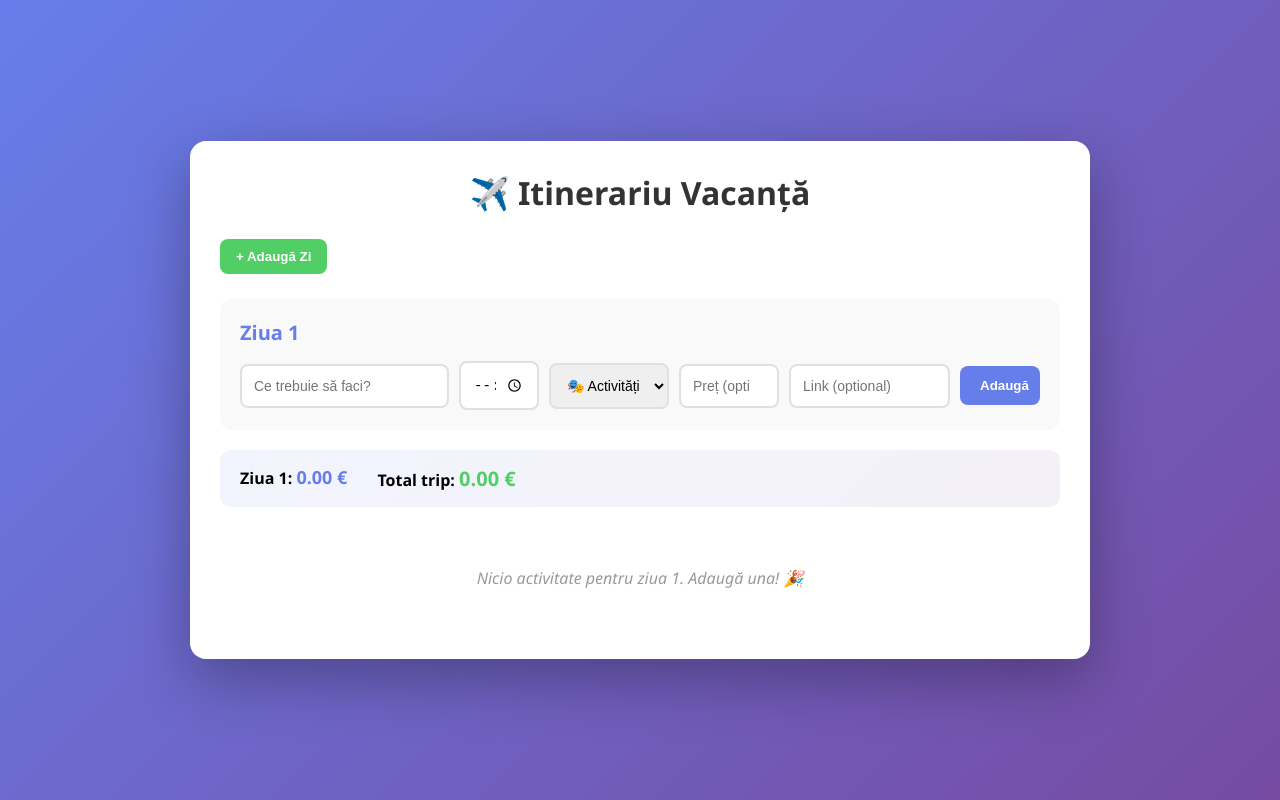
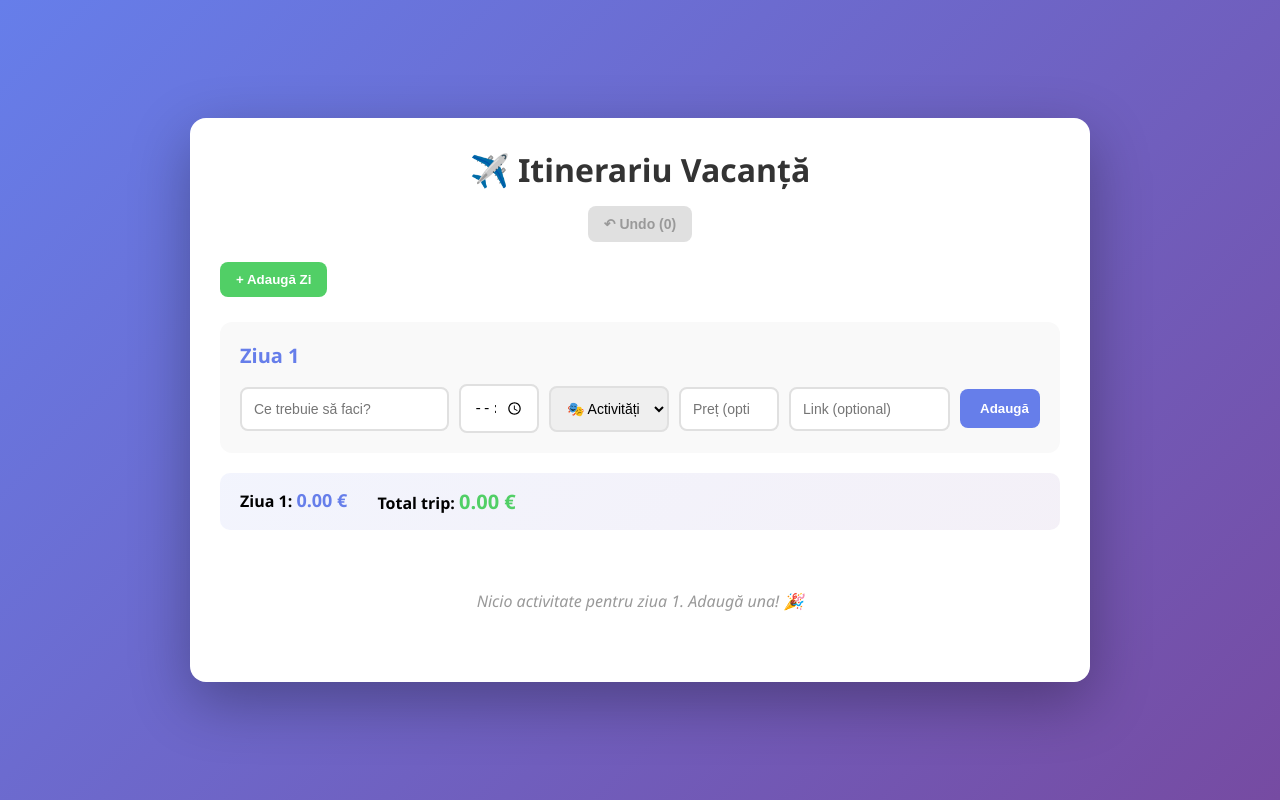
Before and after one commit to SimonaFlorentina/react-todolist, a React (Vite) app: page / in a window 1280 px wide. Built offline with nearby package versions, Linux system fonts and the light colour scheme.

Commit message:
Add confirmation dialog for deleting days and undo history for all actions

```diff
--- a/src/App.css
+++ b/src/App.css
@@ -28,9 +28,34 @@ body {
 
 h1 {
   color: #333;
-  margin-bottom: 25px;
+  margin-bottom: 15px;
   text-align: center;
   font-size: 32px;
+}
+
+.btn-undo {
+  display: block;
+  margin: 0 auto 20px;
+  padding: 10px 16px;
+  background: #ffc107;
+  color: #333;
+  border: none;
+  border-radius: 8px;
+  cursor: pointer;
+  font-weight: 600;
+  font-size: 14px;
+  transition: all 0.3s;
+}
+
+.btn-undo:hover:not(:disabled) {
+  background: #ffb300;
+  transform: scale(1.05);
+}
+
+.btn-undo:disabled {
+  background: #e0e0e0;
+  color: #999;
+  cursor: not-allowed;
 }
 
 h2 {
--- a/src/App.jsx
+++ b/src/App.jsx
@@ -10,6 +10,7 @@ const CATEGORIES = {
 
 function App() {
   const [days, setDays] = useState([])
+  const [history, setHistory] = useState([])
   const [currentDay, setCurrentDay] = useState(1)
   const [input, setInput] = useState('')
   const [price, setPrice] = useState('')
@@ -36,16 +37,35 @@ function App() {
     localStorage.setItem('itinerary', JSON.stringify(days))
   }, [days])
 
+  const updateDays = (newDays) => {
+    setHistory([...history, days])
+    setDays(newDays)
+  }
+
+  const undo = () => {
+    if (history.length === 0) return
+    const previousState = history[history.length - 1]
+    setDays(previousState)
+    setHistory(history.slice(0, -1))
+  }
+
   const addDay = () => {
     const newDay = Math.max(...days.map(d => d.day), 0) + 1
-    setDays([...days, { day: newDay, items: [] }])
+    updateDays([...days, { day: newDay, items: [] }])
     setCurrentDay(newDay)
   }
 
   const deleteDay = (dayNum) => {
-    if (days.length === 1) return
+    if (days.length === 1) {
+      alert('Nu poți șterge singura zi!')
+      return
+    }
+
+    const confirmed = window.confirm(`Ești sigur că vrei să ștergi Ziua ${dayNum}? Această acțiune nu poate fi anulată direct, dar poți folosi butonul Undo.`)
+    if (!confirmed) return
+
     const updated = days.filter(d => d.day !== dayNum)
-    setDays(updated)
+    updateDays(updated)
     setCurrentDay(updated[0].day)
   }
 
@@ -69,7 +89,7 @@ function App() {
       }
       return d
     })
-    setDays(updatedDays)
+    updateDays(updatedDays)
     setInput('')
     setPrice('')
     setTime('')
@@ -87,7 +107,7 @@ function App() {
       }
       return d
     })
-    setDays(updated)
+    updateDays(updated)
   }
 
   const toggleItem = (dayNum, itemId) => {
@@ -102,7 +122,7 @@ function App() {
       }
       return d
     })
-    setDays(updated)
+    updateDays(updated)
   }
 
   const handleDragStart = (e, itemId) => {
@@ -133,7 +153,7 @@ function App() {
       }
       return d
     })
-    setDays(updatedDays)
+    updateDays(updatedDays)
     setDraggedItemId(null)
   }
 
@@ -151,6 +171,15 @@ function App() {
     <div className="container">
       <div className="itinerary-app">
         <h1>✈️ Itinerariu Vacanță</h1>
+
+        <button
+          onClick={undo}
+          disabled={history.length === 0}
+          className="btn-undo"
+          title="Undo last action"
+        >
+          ↶ Undo ({history.length})
+        </button>
 
         {/* Days Navigation */}
         <div className="days-nav">
```
